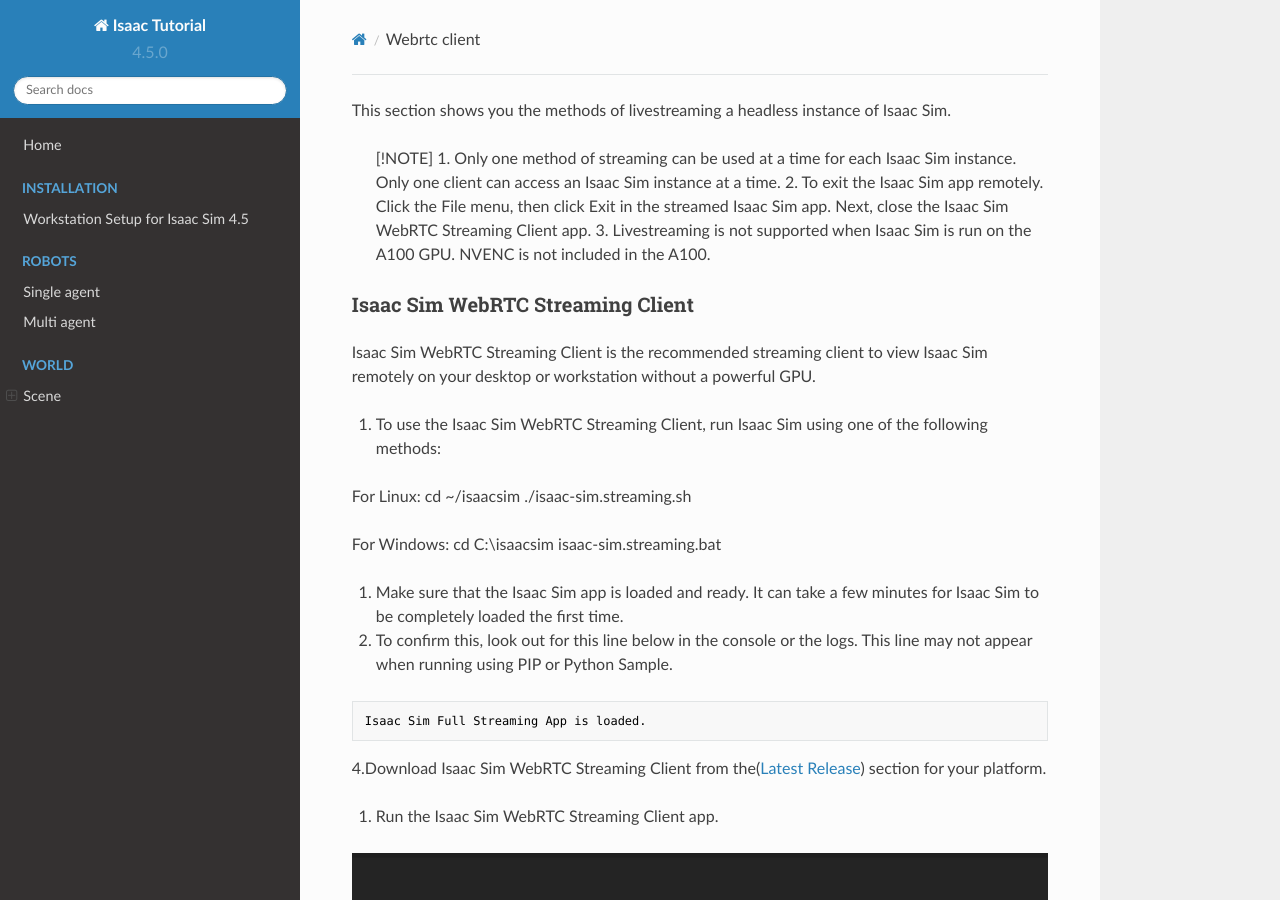
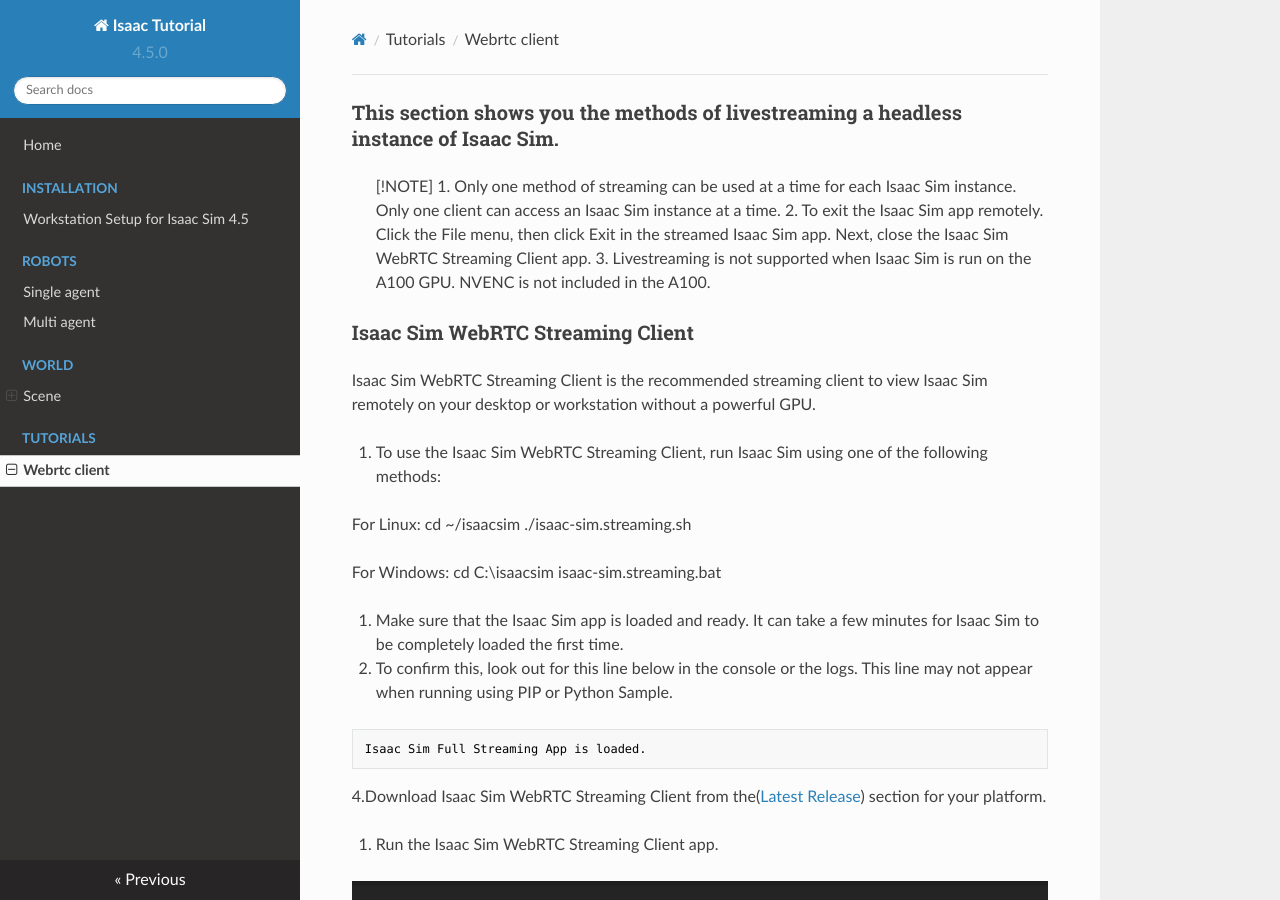
Before and after one commit to vigneshrl/isaac-tutorial, an MkDocs documentation site: the page built from docs/Tutorials/Remotework_Setup/webrtc_client.md, in a window 1280 px wide and 900 px high. Built offline with MkDocs 1.6.1, drawn with Linux system fonts in a browser that asks for light colours; nearby versions of some CDN libraries.

Commit message:
Update the WebRTC Guide

```diff
--- a/docs/Remotework_Setup/webrtc_client.md
+++ b/docs/Tutorials/Remotework_Setup/webrtc_client.md
@@ -1,4 +1,4 @@
-This section shows you the methods of livestreaming a headless instance of Isaac Sim.
+### This section shows you the methods of livestreaming a headless instance of Isaac Sim.
 > [!NOTE]
 > 1. Only one method of streaming can be used at a time for each Isaac Sim instance. Only one client can access an Isaac Sim instance at a time.
 > 2. To exit the Isaac Sim app remotely. Click the File menu, then click Exit in the streamed Isaac Sim app. Next, close the Isaac Sim WebRTC Streaming Client app.
--- a/mkdocs.yml
+++ b/mkdocs.yml
@@ -35,6 +35,9 @@ nav:
   - World:
     - Scene:
       - World/Scene/world_creation.md
+  - Tutorials:
+    - Tutorials/Remotework_Setup/webrtc_client.md
+
 extra:
   version: "4.5.0" # This is the version of Isaac Sim we are using
   version_selector: true
```
Also changed, not shown: docs/Tutorials/Remotework_Setup/image.png (renamed from docs/Remotework_Setup/image.png), docs/Tutorials/Remotework_Setup/reload.png (renamed from docs/Remotework_Setup/reload.png).
